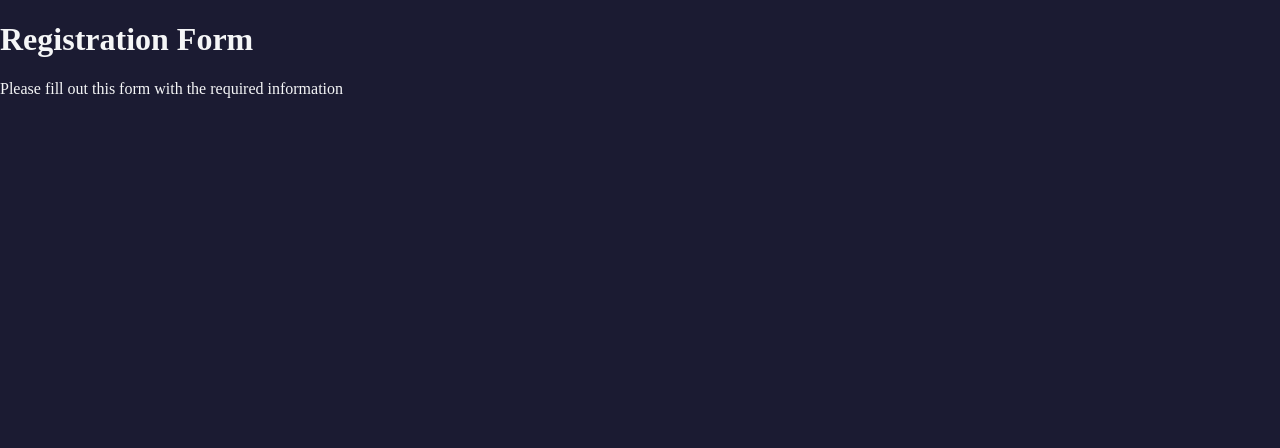
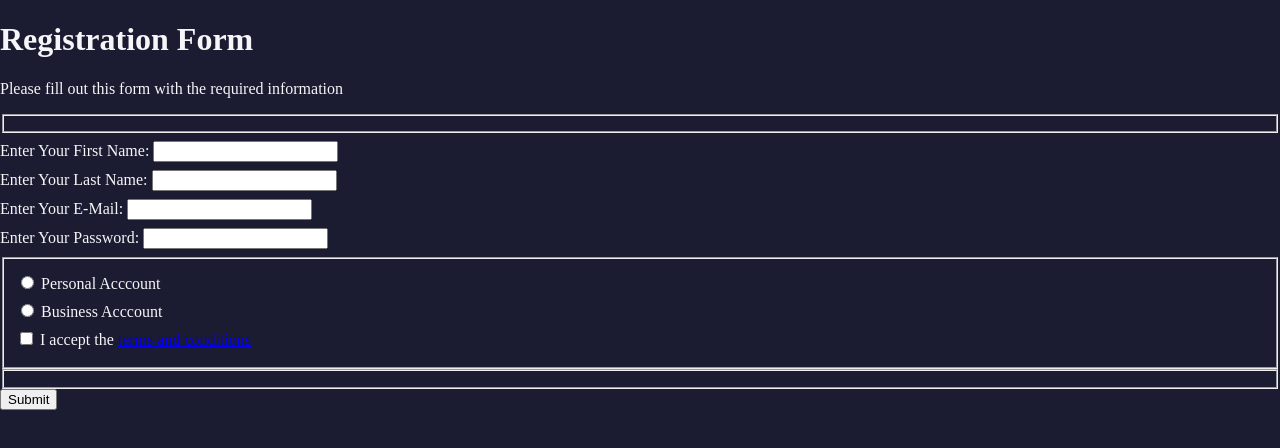
Before and after one commit to Take-A-Breath/registrationForm-FCC, a plain HTML site: page index.html in a window 1280 px wide. Drawn offline with Linux system fonts and the light colour scheme.

Commit message:
2 out of 3 fieldsets

```diff
--- a/index.html
+++ b/index.html
@@ -8,5 +8,25 @@
     <body>
       <h1>Registration Form</h1>
       <p>Please fill out this form with the required information</p>
+      <form action="https://register-demo.freecodecamp.org">
+        <fieldset></fieldset>
+            <label for="first-name">Enter Your First Name: <input type="text" id="first-name" required /></label>
+            <label for="last-name">Enter Your Last Name: <input type="text" id="last-name" required /></label>
+            <label for="email">Enter Your E-Mail: <input type="email" id="email" required /></label>
+            <label for="new-password">Enter Your Password: <input type="password" id="new-password" pattern="[a-z0-5]{8,}" required /></label>
+        <fieldset>
+            <label for="personal-account">
+                <input type="radio" name="account-type" id="personal-account"> Personal Acccount
+            </label>
+            <label for="business-account">
+                <input type="radio" name="account-type" id="business-account"> Business Acccount
+            </label>
+            <label for="terms-and-conditions">
+                <input type="checkbox" id="terms-and-conditions" required> I accept the <a href="https://www.freecodecamp.org/news/terms-of-service/">terms and conditions</a>
+            </label>
+        </fieldset>
+        <fieldset></fieldset>
+        <input type="submit" value="Submit">
+      </form>
     </body>
 </html>
--- a/styles.css
+++ b/styles.css
@@ -5,3 +5,8 @@ body {
     background-color: #1b1b32;
     color: #f5f6f7;
 }
+
+label {
+    display: block;
+    margin: 0.5rem 0;
+}
```
